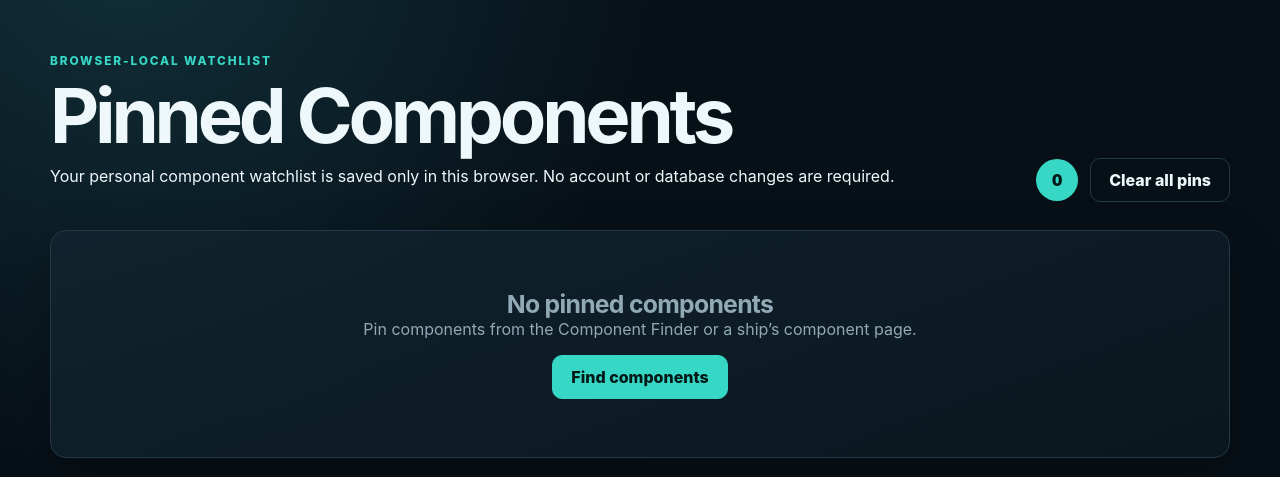
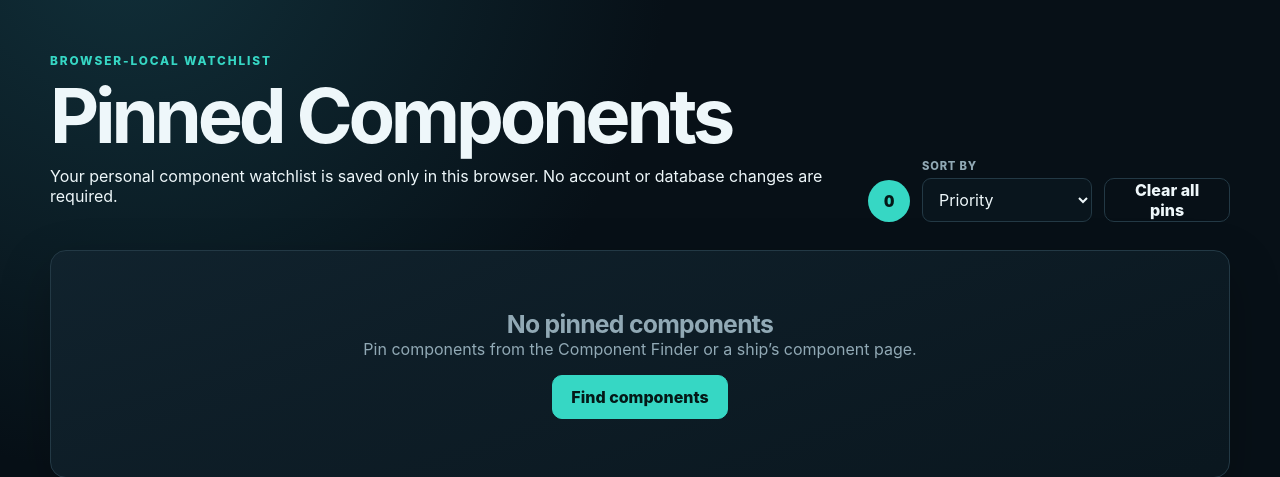
Before and after one commit to nitestalker5286/studious-octo-giggle, a Flask app: page /watchlist in a window 1280 px wide. Shown: the part 72-549 px from the top of the page. Run offline with Flask 3, Linux system fonts and the light colour scheme.

Commit message:
Add Watchlist notes priorities and sorting

```diff
--- a/static/app.js
+++ b/static/app.js
@@ -2,6 +2,15 @@
   "use strict";
 
   const STORAGE_KEY = "starCitizenSalvageTracker.pinnedComponents.v1";
+  const SORT_KEY = "starCitizenSalvageTracker.watchlistSort.v1";
+  const PRIORITY_LABELS = {
+    high: "High",
+    medium: "Medium",
+    low: "Low",
+    none: "No priority",
+  };
+  const PRIORITY_RANK = { high: 3, medium: 2, low: 1, none: 0 };
+  const SORT_OPTIONS = new Set(["priority", "recent", "name", "category"]);
 
   function storageAvailable() {
     try {
@@ -15,6 +24,48 @@
   }
 
   const canStorePins = storageAvailable();
+
+  function normalizePriority(value) {
+    const priority = String(value || "none").toLowerCase();
+    return Object.prototype.hasOwnProperty.call(PRIORITY_LABELS, priority) ? priority : "none";
+  }
+
+  function readSort() {
+    if (!canStorePins) return "priority";
+    try {
+      const sort = window.localStorage.getItem(SORT_KEY) || "priority";
+      return SORT_OPTIONS.has(sort) ? sort : "priority";
+    } catch (_error) {
+      return "priority";
+    }
+  }
+
+  function writeSort(sort) {
+    if (!canStorePins || !SORT_OPTIONS.has(sort)) return false;
+    try {
+      window.localStorage.setItem(SORT_KEY, sort);
+      return true;
+    } catch (_error) {
+      return false;
+    }
+  }
+
+  function sortPinnedItems(items, sort = readSort()) {
+    return [...items].sort((a, b) => {
+      if (sort === "recent") {
+        return String(b.pinnedAt).localeCompare(String(a.pinnedAt));
+      }
+      if (sort === "name") {
+        return a.name.localeCompare(b.name, undefined, { sensitivity: "base" });
+      }
+      if (sort === "category") {
+        return a.category.localeCompare(b.category, undefined, { sensitivity: "base" })
+          || a.name.localeCompare(b.name, undefined, { sensitivity: "base" });
+      }
+      return (PRIORITY_RANK[b.priority] - PRIORITY_RANK[a.priority])
+        || a.name.localeCompare(b.name, undefined, { sensitivity: "base" });
+    });
+  }
 
   function normalizedGroupValue(value) {
     return String(value || "").trim().toLowerCase();
@@ -66,7 +117,16 @@
         sources: [],
         primaryShipUrl: raw.primaryShipUrl || raw.shipUrl || "",
         pinnedAt: raw.pinnedAt || new Date().toISOString(),
+        priority: normalizePriority(raw.priority),
+        notes: typeof raw.notes === "string" ? raw.notes.slice(0, 500) : "",
       };
+      const rawPriority = normalizePriority(raw.priority);
+      if (PRIORITY_RANK[rawPriority] > PRIORITY_RANK[existing.priority]) {
+        existing.priority = rawPriority;
+      }
+      if (!existing.notes && typeof raw.notes === "string") {
+        existing.notes = raw.notes.slice(0, 500);
+      }
       const sourceMap = new Map(
         existing.sources.map((source) => [`${source.shipId}\x1f${source.source}`, source])
       );
@@ -87,9 +147,7 @@
       }
       grouped.set(id, existing);
     });
-    return [...grouped.values()]
-      .sort((a, b) => String(b.pinnedAt).localeCompare(String(a.pinnedAt)))
-      .slice(0, 500);
+    return [...grouped.values()].slice(0, 500);
   }
 
   function readPins() {
@@ -133,6 +191,8 @@
       sources,
       primaryShipUrl: button.dataset.primaryShipUrl || (sources[0] && sources[0].shipUrl) || "#",
       pinnedAt: new Date().toISOString(),
+      priority: "none",
+      notes: "",
     };
     item.id = item.id || groupIdForItem(item);
     return item;
@@ -191,13 +251,31 @@
     return button;
   }
 
+  function makePriorityBadge(priority) {
+    const normalized = normalizePriority(priority);
+    const badge = makeElement(
+      "span",
+      `priority-badge priority-${normalized}`,
+      PRIORITY_LABELS[normalized]
+    );
+    badge.dataset.priorityBadge = normalized;
+    return badge;
+  }
+
   function makeMiniWatchlistItem(item) {
     const article = makeElement("article", "watchlist-mini-item");
     const body = makeElement("div", "watchlist-mini-body");
     const name = makeElement("a", "watchlist-mini-name", item.name);
     name.href = item.primaryShipUrl || "#";
     const sourceLabel = `${item.sources.length} source${item.sources.length === 1 ? "" : "s"}`;
-    body.append(name, makeElement("span", "watchlist-mini-meta", `${sourceLabel} · ${item.category}`));
+    const meta = makeElement("span", "watchlist-mini-meta", `${sourceLabel} · ${item.category}`);
+    body.append(name, meta);
+    if (item.priority !== "none") body.append(makePriorityBadge(item.priority));
+    if (item.notes) {
+      const note = makeElement("span", "watchlist-mini-note", item.notes);
+      note.dataset.miniNotesId = item.id;
+      body.append(note);
+    }
     article.append(body, makeUnpinButton(item, true));
     return article;
   }
@@ -210,7 +288,9 @@
       makeElement("p", "eyebrow", item.category),
       makeElement("h2", "", item.name)
     );
-    heading.append(titleWrap, makeUnpinButton(item));
+    const headingTools = makeElement("div", "watchlist-card-tools");
+    headingTools.append(makePriorityBadge(item.priority), makeUnpinButton(item));
+    heading.append(titleWrap, headingTools);
 
     const facts = makeElement("dl", "result-facts watchlist-facts");
     [["Size", item.size], ["Grade", item.grade], ["Spec", item.spec], ["Qty", item.quantity]].forEach(
@@ -234,31 +314,66 @@
       sourceList.append(link);
     });
     details.append(sourceList);
+
+    const editor = makeElement("div", "watchlist-editor");
+    const priorityField = makeElement("label", "field watchlist-priority-field");
+    const priorityLabel = makeElement("span", "", "Priority");
+    const prioritySelect = makeElement("select", "");
+    prioritySelect.dataset.priorityId = item.id;
+    Object.entries(PRIORITY_LABELS).forEach(([value, label]) => {
+      const option = makeElement("option", "", label);
+      option.value = value;
+      option.selected = value === item.priority;
+      prioritySelect.append(option);
+    });
+    priorityField.append(priorityLabel, prioritySelect);
+
+    const notesField = makeElement("label", "field watchlist-notes-field");
+    const notesHeading = makeElement("span", "watchlist-notes-heading");
+    notesHeading.append(
+      document.createTextNode("Personal notes "),
+      makeElement("small", "", "Saved in this browser")
+    );
+    const notes = makeElement("textarea", "watchlist-notes");
+    notes.dataset.notesId = item.id;
+    notes.maxLength = 500;
+    notes.rows = 3;
+    notes.placeholder = "Add reminders, loadout plans, or acquisition notes…";
+    notes.value = item.notes;
+    notesField.append(notesHeading, notes);
+    editor.append(priorityField, notesField);
+
     const open = makeElement("a", "button button-secondary button-small watchlist-open", "Open first source");
     open.href = item.primaryShipUrl || (item.sources[0] && item.sources[0].shipUrl) || "#";
-    article.append(heading, facts, details, open);
+    article.append(heading, facts, details, editor, open);
     return article;
   }
 
   function renderWatchlists(items) {
+    const sortedItems = sortPinnedItems(items);
     const fullContainer = document.querySelector("[data-watchlist-items]");
     const fullEmpty = document.querySelector("[data-watchlist-empty]");
     if (fullContainer) {
-      fullContainer.replaceChildren(...items.map(makeWatchlistCard));
-      fullContainer.hidden = items.length === 0;
+      fullContainer.replaceChildren(...sortedItems.map(makeWatchlistCard));
+      fullContainer.hidden = sortedItems.length === 0;
     }
-    if (fullEmpty) fullEmpty.hidden = items.length !== 0;
+    if (fullEmpty) fullEmpty.hidden = sortedItems.length !== 0;
 
     const homeContainer = document.querySelector("[data-home-watchlist-items]");
     const homeEmpty = document.querySelector("[data-home-watchlist-empty]");
     if (homeContainer) {
-      homeContainer.replaceChildren(...items.slice(0, 8).map(makeMiniWatchlistItem));
-      homeContainer.hidden = items.length === 0;
+      homeContainer.replaceChildren(...sortedItems.slice(0, 8).map(makeMiniWatchlistItem));
+      homeContainer.hidden = sortedItems.length === 0;
     }
-    if (homeEmpty) homeEmpty.hidden = items.length !== 0;
+    if (homeEmpty) homeEmpty.hidden = sortedItems.length !== 0;
+
+    document.querySelectorAll("[data-watchlist-sort]").forEach((select) => {
+      select.value = readSort();
+      select.disabled = !canStorePins;
+    });
 
     document.querySelectorAll("[data-clear-pins]").forEach((button) => {
-      button.disabled = items.length === 0 || !canStorePins;
+      button.disabled = sortedItems.length === 0 || !canStorePins;
     });
   }
 
@@ -288,6 +403,21 @@
     if (writePins(items)) refreshWatchlistUI();
   }
 
+  function updatePinMetadata(id, updates, rerender = false) {
+    if (!canStorePins) return;
+    const items = readPins();
+    const item = items.find((candidate) => String(candidate.id) === String(id));
+    if (!item) return;
+    Object.assign(item, updates);
+    if (!writePins(items)) return;
+    if (rerender) refreshWatchlistUI();
+    else {
+      document.querySelectorAll("[data-mini-notes-id]").forEach((note) => {
+        if (note.dataset.miniNotesId === String(id)) note.textContent = item.notes;
+      });
+    }
+  }
+
   document.addEventListener("click", (event) => {
     if (!(event.target instanceof Element)) return;
     const pinButton = event.target.closest("[data-pin-component]");
@@ -306,6 +436,29 @@
         writePins([]);
         refreshWatchlistUI();
       }
+    }
+  });
+
+  document.addEventListener("change", (event) => {
+    if (!(event.target instanceof Element)) return;
+    const priority = event.target.closest("[data-priority-id]");
+    if (priority) {
+      updatePinMetadata(
+        priority.dataset.priorityId,
+        { priority: normalizePriority(priority.value) },
+        true
+      );
+      return;
+    }
+    const sort = event.target.closest("[data-watchlist-sort]");
+    if (sort && writeSort(sort.value)) refreshWatchlistUI();
+  });
+
+  document.addEventListener("input", (event) => {
+    if (!(event.target instanceof Element)) return;
+    const notes = event.target.closest("[data-notes-id]");
+    if (notes) {
+      updatePinMetadata(notes.dataset.notesId, { notes: notes.value.slice(0, 500) });
     }
   });
 
@@ -376,7 +529,7 @@
   );
 
   window.addEventListener("storage", (event) => {
-    if (event.key === STORAGE_KEY) refreshWatchlistUI();
+    if (event.key === STORAGE_KEY || event.key === SORT_KEY) refreshWatchlistUI();
   });
   refreshWatchlistUI();
 })();
--- a/static/styles.css
+++ b/static/styles.css
@@ -67,8 +67,8 @@ h3 { letter-spacing: -.02em; }
 .field > span { color: var(--muted); font-size: .78rem; font-weight: 750; letter-spacing: .02em; }
 .field em { color: var(--accent); font-style: normal; font-size: .65rem; text-transform: uppercase; margin-left: 6px; }
 .field small { color: var(--muted); font-weight: 500; }
-input, select { width: 100%; min-height: 44px; border: 1px solid var(--line); border-radius: 9px; color: var(--text); background: #09151d; padding: 9px 12px; outline: none; }
-input:focus, select:focus { border-color: var(--accent); box-shadow: 0 0 0 3px rgba(54,215,196,.12); }
+input, select, textarea { width: 100%; min-height: 44px; border: 1px solid var(--line); border-radius: 9px; color: var(--text); background: #09151d; padding: 9px 12px; outline: none; }
+input:focus, select:focus, textarea:focus { border-color: var(--accent); box-shadow: 0 0 0 3px rgba(54,215,196,.12); }
 .stats { display: grid; grid-template-columns: repeat(3, 1fr); gap: 12px; margin-bottom: 20px; }
 .stats > div { border: 1px solid var(--line); border-radius: 12px; background: rgba(13,25,34,.75); padding: 18px 20px; }
 .stats strong { display: block; font-size: 1.75rem; }
@@ -162,21 +162,33 @@ tr:last-child td { border-bottom: 0; }
 .watchlist-mini-name { overflow: hidden; text-overflow: ellipsis; white-space: nowrap; color: var(--text); font-weight: 800; text-decoration: none; }
 .watchlist-mini-name:hover { color: var(--accent); }
 .watchlist-mini-meta { overflow: hidden; text-overflow: ellipsis; white-space: nowrap; color: var(--muted); font-size: .72rem; }
+.watchlist-mini-note { overflow: hidden; text-overflow: ellipsis; white-space: nowrap; color: #c7d7de; font-size: .72rem; font-style: italic; }
 .watchlist-empty.compact { color: var(--muted); text-align: center; padding: 24px 8px; }
 .watchlist-empty.compact p { margin-bottom: 0; }
 .watchlist-panel-actions { display: flex; justify-content: space-between; align-items: center; gap: 12px; padding-top: 15px; margin-top: 12px; border-top: 1px solid var(--line); font-size: .78rem; }
 .watchlist-panel-actions button:disabled { opacity: .4; cursor: not-allowed; }
 .watchlist-intro { display: flex; justify-content: space-between; align-items: end; gap: 28px; }
-.watchlist-header-actions { display: flex; align-items: center; gap: 12px; }
+.watchlist-header-actions { display: flex; align-items: end; gap: 12px; }
+.watchlist-sort-control { display: grid; gap: 5px; min-width: 170px; }
+.watchlist-sort-control > span { color: var(--muted); font-size: .7rem; font-weight: 800; text-transform: uppercase; letter-spacing: .07em; }
 .pin-count-hero { min-width: 42px; height: 42px; font-size: 1rem; }
 .watchlist-storage-warning { margin-bottom: 18px; padding: 13px 16px; border: 1px solid #8b6d2d; border-radius: 10px; color: #ffe4a8; background: #2a2110; }
-.watchlist-grid { display: grid; grid-template-columns: repeat(3, 1fr); gap: 14px; }
+.watchlist-grid { display: grid; grid-template-columns: repeat(2, 1fr); gap: 14px; }
 .watchlist-card { display: flex; flex-direction: column; min-width: 0; padding: 19px; border: 1px solid var(--line); border-radius: 14px; background: linear-gradient(160deg, rgba(17,35,46,.92), rgba(10,23,31,.96)); box-shadow: var(--shadow); }
 .watchlist-card-heading { display: flex; justify-content: space-between; align-items: start; gap: 12px; }
 .watchlist-card-heading h2 { font-size: 1.3rem; margin-bottom: 10px; overflow-wrap: anywhere; }
+.watchlist-card-tools { display: flex; align-items: center; gap: 8px; flex: 0 0 auto; }
+.priority-badge { display: inline-flex; align-items: center; width: fit-content; min-height: 24px; padding: 3px 8px; border: 1px solid var(--line); border-radius: 99px; color: var(--muted); background: #09151d; font-size: .66rem; font-weight: 900; text-transform: uppercase; letter-spacing: .05em; }
+.priority-high { color: #ffd3d3; border-color: #913d48; background: #37151a; }
+.priority-medium { color: #ffe1a3; border-color: #8a6724; background: #33250b; }
+.priority-low { color: #bfe9ff; border-color: #336982; background: #0e2935; }
+.priority-none { color: var(--muted); }
 .watchlist-facts { grid-template-columns: repeat(4, 1fr); }
 .watchlist-open { align-self: flex-start; margin-top: 17px; }
 .watchlist-sources { margin-top: 15px; }
+.watchlist-editor { display: grid; grid-template-columns: minmax(130px, .35fr) minmax(0, 1fr); gap: 12px; margin-top: 16px; padding-top: 15px; border-top: 1px solid var(--line); }
+.watchlist-notes { min-height: 82px; resize: vertical; line-height: 1.45; }
+.watchlist-notes-heading small { color: var(--muted); font-weight: 500; }
 .ship-card h3 { margin-bottom: 4px; }
 .ship-card p { color: var(--muted); margin-bottom: 14px; }
 .source { min-height: 52px; }
@@ -232,7 +244,9 @@ code { color: var(--accent); }
   .public-ship-grid { grid-template-columns: 1fr; }
   .watchlist-grid { grid-template-columns: 1fr; }
   .watchlist-intro { align-items: flex-start; flex-direction: column; }
-  .watchlist-header-actions { width: 100%; justify-content: space-between; }
+  .watchlist-header-actions { width: 100%; align-items: end; justify-content: space-between; flex-wrap: wrap; }
+  .watchlist-sort-control { flex: 1 1 170px; }
+  .watchlist-editor { grid-template-columns: 1fr; }
   .alphabet-nav { flex-wrap: nowrap; overflow-x: auto; padding-bottom: 6px; }
   .alphabet-nav a { flex: 0 0 32px; }
   .ship-detail-header { align-items: flex-start; flex-direction: column; }
--- a/templates/watchlist.html
+++ b/templates/watchlist.html
@@ -9,6 +9,15 @@
   </div>
   <div class="watchlist-header-actions">
     <span class="pin-count pin-count-hero" data-pin-count aria-label="0 pinned components">0</span>
+    <label class="watchlist-sort-control">
+      <span>Sort by</span>
+      <select data-watchlist-sort aria-label="Sort pinned components">
+        <option value="priority">Priority</option>
+        <option value="recent">Recently pinned</option>
+        <option value="name">Component name</option>
+        <option value="category">Category</option>
+      </select>
+    </label>
     <button type="button" class="button button-secondary" data-clear-pins>Clear all pins</button>
   </div>
 </section>
```
Also changed, not shown: tests/test_app.py (+4 -0 lines), README.md.
